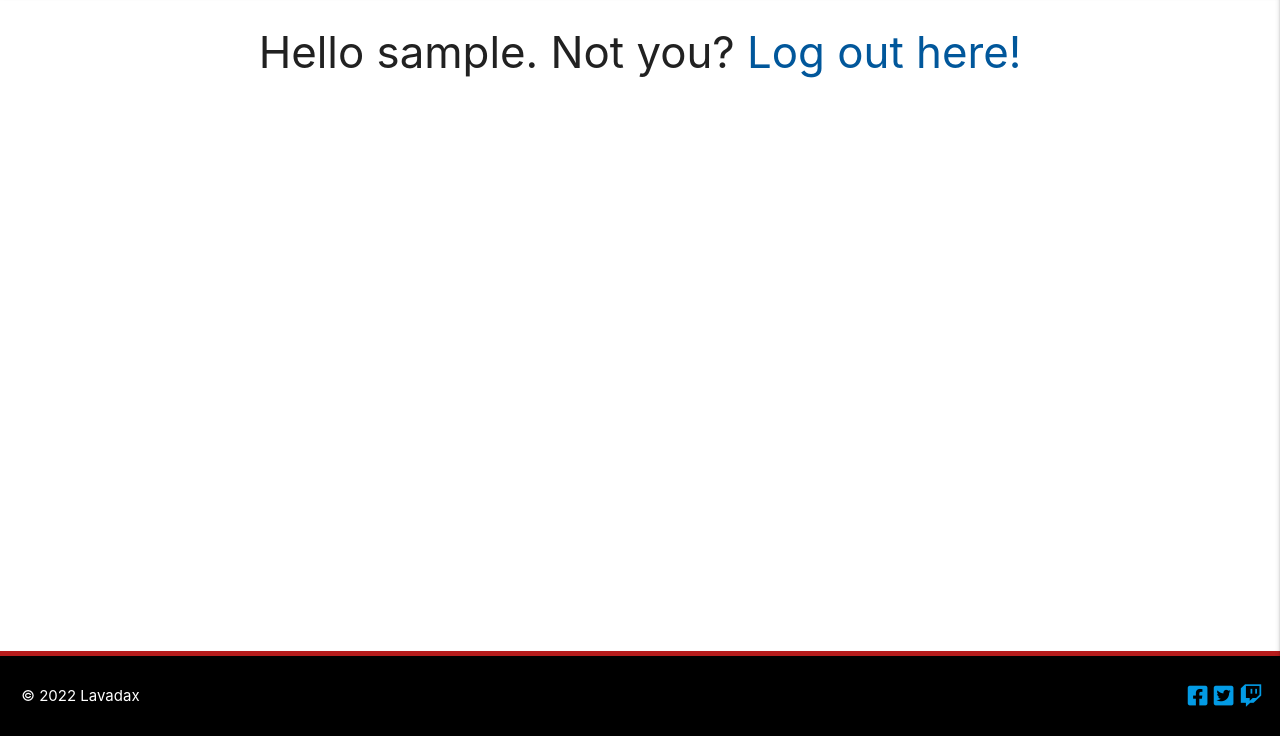
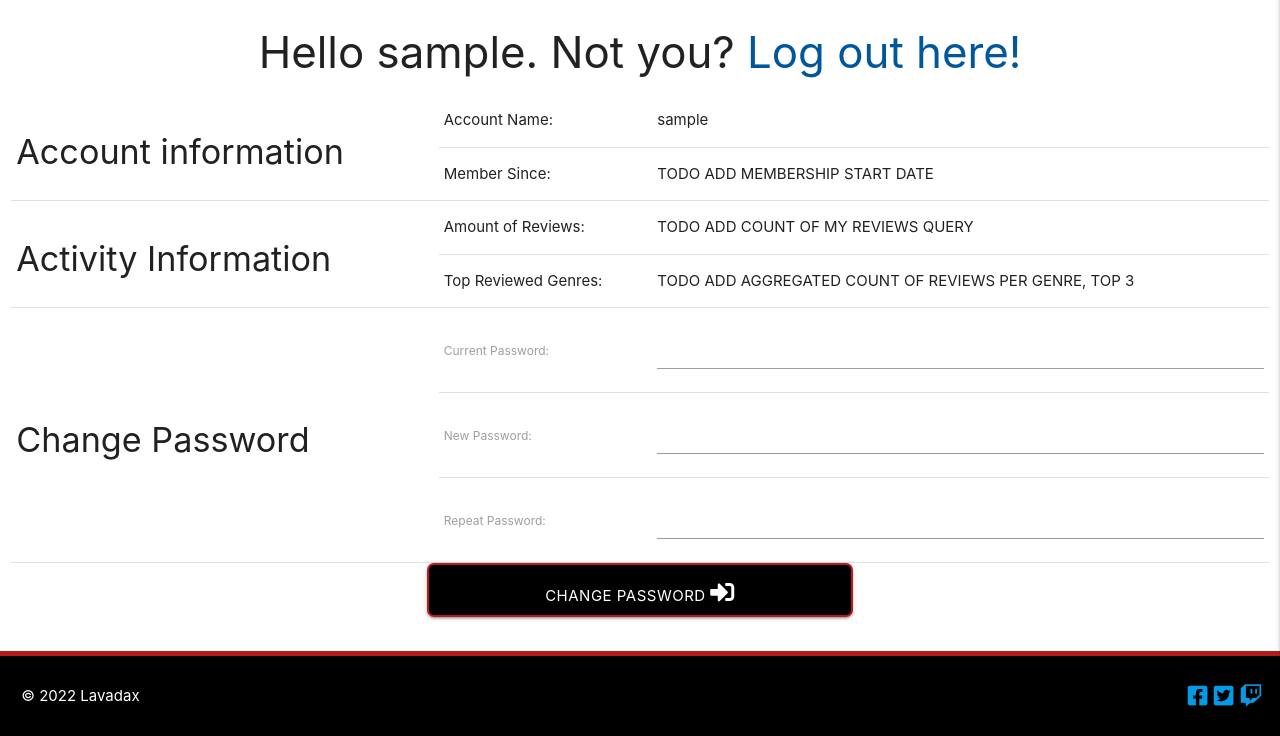
Before and after one commit to lavadax/Halliday-Games, a Flask app: page /get_account/1 in a window 1280 px wide. Shown: the part 69-805 px from the top of the page. Run offline with Flask 2, Linux system fonts and the light colour scheme; the visitor is signed in with stand-in values (Sample User, id 1); a database or web service that is not in the repository returns one stand-in record (values such as "Sample title"); some libraries are stand-ins or nearby versions.

Commit message:
Add account table and information template

```diff
--- a/templates/account.html
+++ b/templates/account.html
@@ -4,4 +4,109 @@
         Hello {{ user }}. Not you?
         <a href="{{ url_for('logout') }}" class="light-blue-text text-darken-4">Log out here!</a>
     </h3>
+
+    <div class="row">
+        <form class="col s12" method="POST" action="{{ url_for('change_password') }}">
+            <table>
+                <tr>
+                    <td rowspan="2" class="border-right border-bottom border-top">
+                        <h4>Account information</h4>
+                    </td>
+                    <td class="border-top">
+                        Account Name:
+                    </td>
+                    <td class="border-top">
+                        {{ user }}
+                    </td>
+                </tr>
+                <tr>
+                    <td class="border-bottom">
+                        Member Since:
+                    </td>
+                    <td class="border-bottom">
+                        TODO ADD MEMBERSHIP START DATE
+                    </td>
+                </tr>
+                <tr>
+                    <td rowspan="2" class="border-right border-bottom">
+                        <h4>Activity Information</h4>
+                    </td>
+                    <td>
+                        Amount of Reviews:
+                    </td>
+                    <td>
+                        TODO ADD COUNT OF MY REVIEWS QUERY
+                    </td>
+                </tr>
+                <tr>
+                    <td class="border-bottom">
+                        Top Reviewed Genres:
+
+                    </td>
+                    <td class="border-bottom">
+                        TODO ADD AGGREGATED COUNT OF REVIEWS PER GENRE, TOP 3
+                    </td>
+                </tr>
+                <tr>
+                    <td rowspan="3" class="border-right border-bottom">
+                        <h4>Change Password</h4>
+                    </td>
+                    <td>
+                        <label for="check-password" class="tooltipped"
+                        data-tooltip="Must match your current password">
+                        Current Password: </label>
+                    </td>
+                    <td>
+                        <input id="check-password" name="check-password"
+                        type="password" minlength="5"
+                        maxlength="15"
+                        pattern="^((?=.*[A-Z])(?=.*[a-z])(?=.*[0-9])(?=.*[!£%&_=,<>/#~@;:\-\+\*\?\^\$\(\)\[\]\{\}\|\x22\x27\\.]).{8,})$"
+                        title="Must match your current password"
+                        class="validate" required>
+                    </td>
+                </tr>
+                <tr>
+                    <td>
+                        <label for="password" class="tooltipped"
+                        data-tooltip="Must contain at least
+                        one number, one uppercase and lowercase letter,
+                        one special character,
+                        and at least 8 or more characters">New Password: </label>
+                    </td>
+                    <td>
+                        <input id="password" name="password"
+                        type="password" minlength="5"
+                        maxlength="15"
+                        pattern="^((?=.*[A-Z])(?=.*[a-z])(?=.*[0-9])(?=.*[!£%&_=,<>/#~@;:\-\+\*\?\^\$\(\)\[\]\{\}\|\x22\x27\\.]).{8,})$"
+                        title="Must contain at least one number,
+                        one uppercase and lowercase letter,
+                        one special character,
+                        and at least 8 or more characters"
+                        class="validate" required>
+                    </td>
+                </tr>
+                <tr>
+                    <td class="border-bottom">
+                        <label for="password2" class="tooltipped"
+                        data-tooltip="Must match above password">
+                        Repeat Password:
+                        </label>
+                    </td>
+                    <td class="border-bottom">
+                        <input id="password2" name="password2"
+                        type="password" minlength="5"
+                        maxlength="15"
+                        pattern="^((?=.*[A-Z])(?=.*[a-z])(?=.*[0-9])(?=.*[!£%&_=,<>/#~@;:\-\+\*\?\^\$\(\)\[\]\{\}\|\x22\x27\\.]).{8,})$"
+                        title="Must match above password"
+                        class="validate" required>
+                    </td>
+                </tr>
+            </table>
+            <div class="row">
+                <button type="submit" class="col s6 m4 offset-s3 offset-m4 btn-large black">
+                    Change Password <i class="fas fa-sign-in-alt"></i>
+                </button>
+            </div>
+        </form>
+    </div>
 {% endblock %}
```
